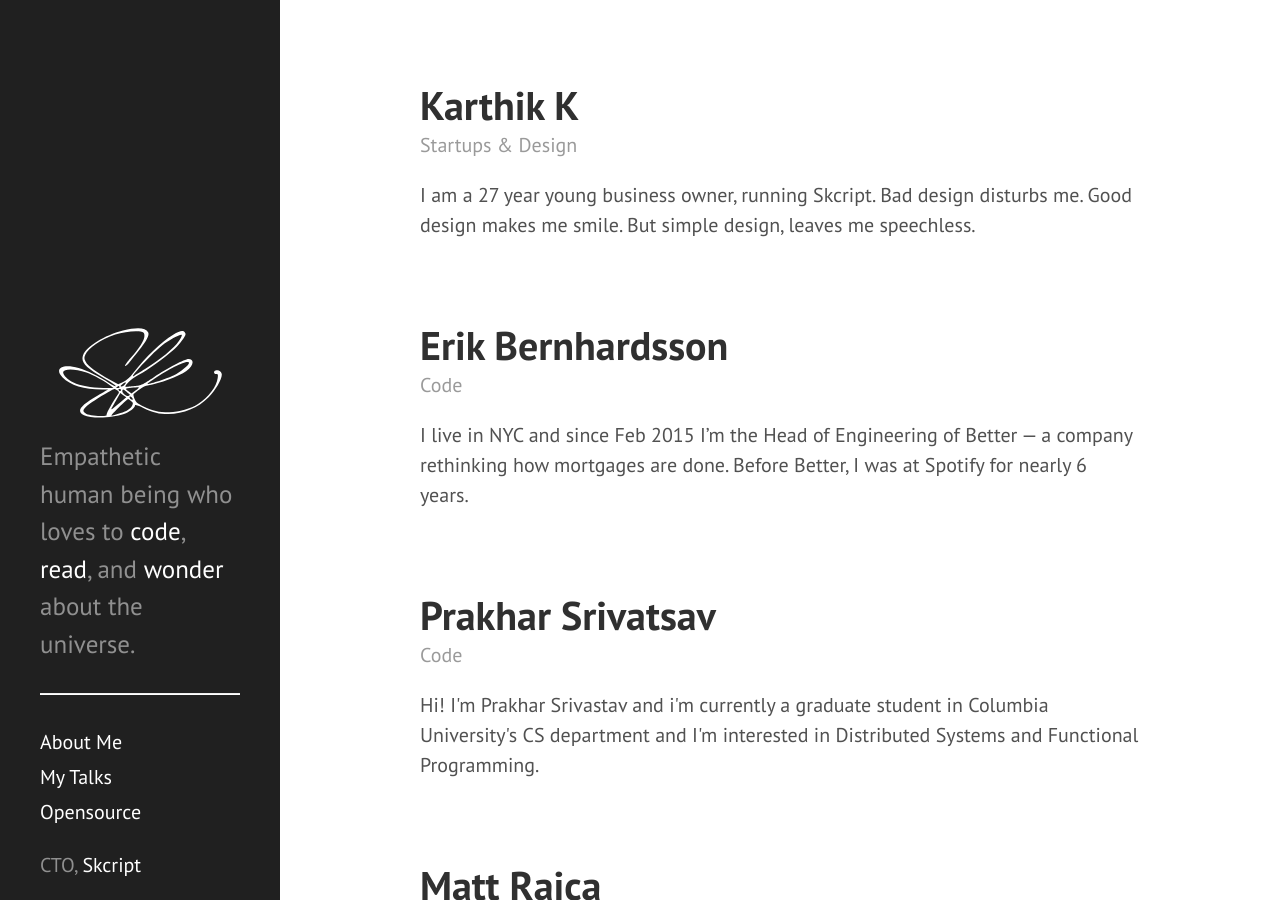
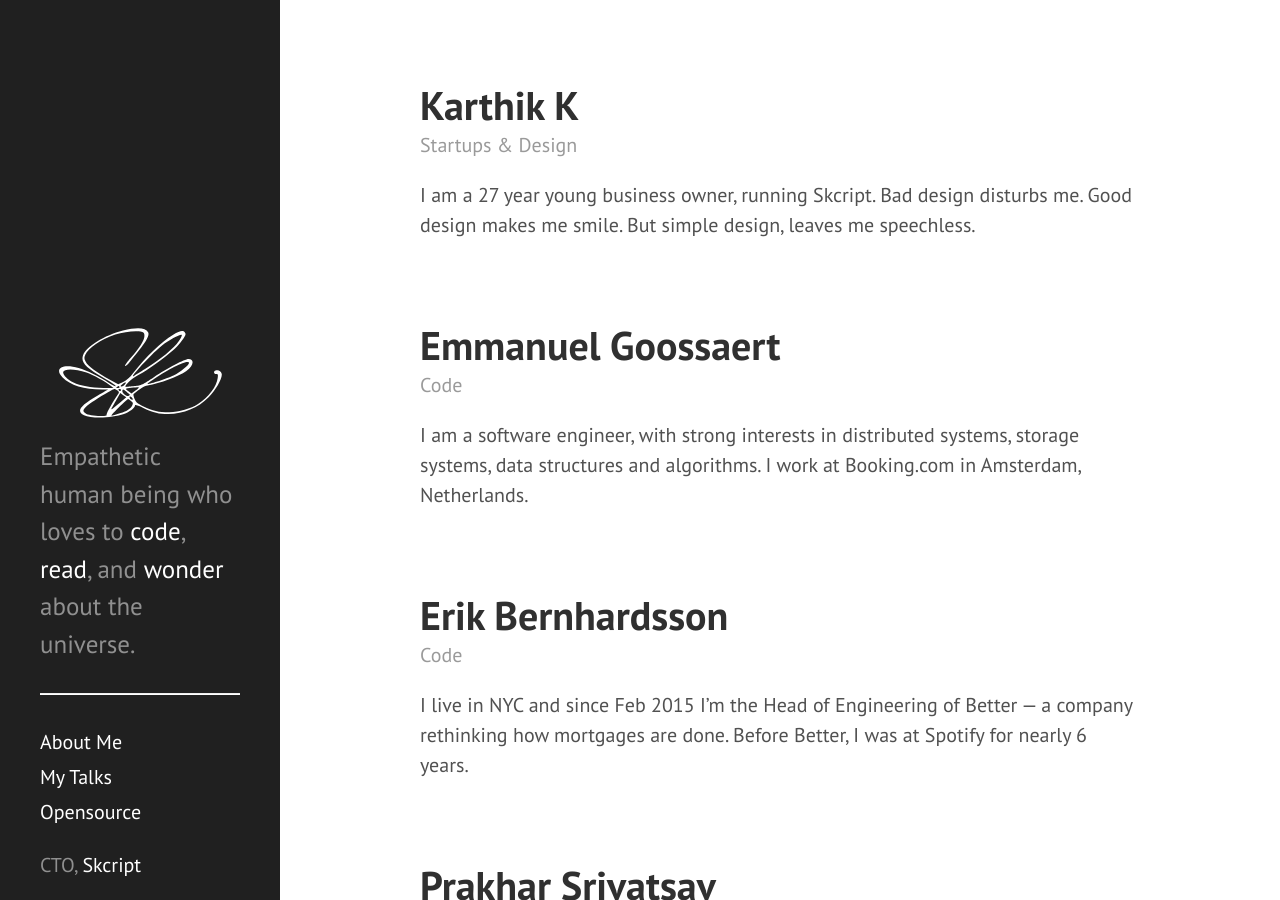
Before and after one commit to swaathi/swaathi.github.io, a Jekyll site: the page built from people/index.html, in a window 1280 px wide and 900 px high. Built offline with Jekyll 4.4.1, drawn with Linux system fonts in a browser that asks for light colours.

Commit message:
Addind Emmanuel Goossaert

```diff
--- a/_data/people.yml
+++ b/_data/people.yml
@@ -2,6 +2,10 @@
   website: http://www.imkarthikk.com/
   genre: Startups & Design
   description: I am a 27 year young business owner, running Skcript. Bad design disturbs me. Good design makes me smile. But simple design, leaves me speechless.
+- name: Emmanuel Goossaert
+  website: http://www.goossaert.com
+  genre: Code
+  description: I am a software engineer, with strong interests in distributed systems, storage systems, data structures and algorithms. I work at Booking.com in Amsterdam, Netherlands.
 - name: Erik Bernhardsson
   website: https://erikbern.com/
   genre: Code
```
